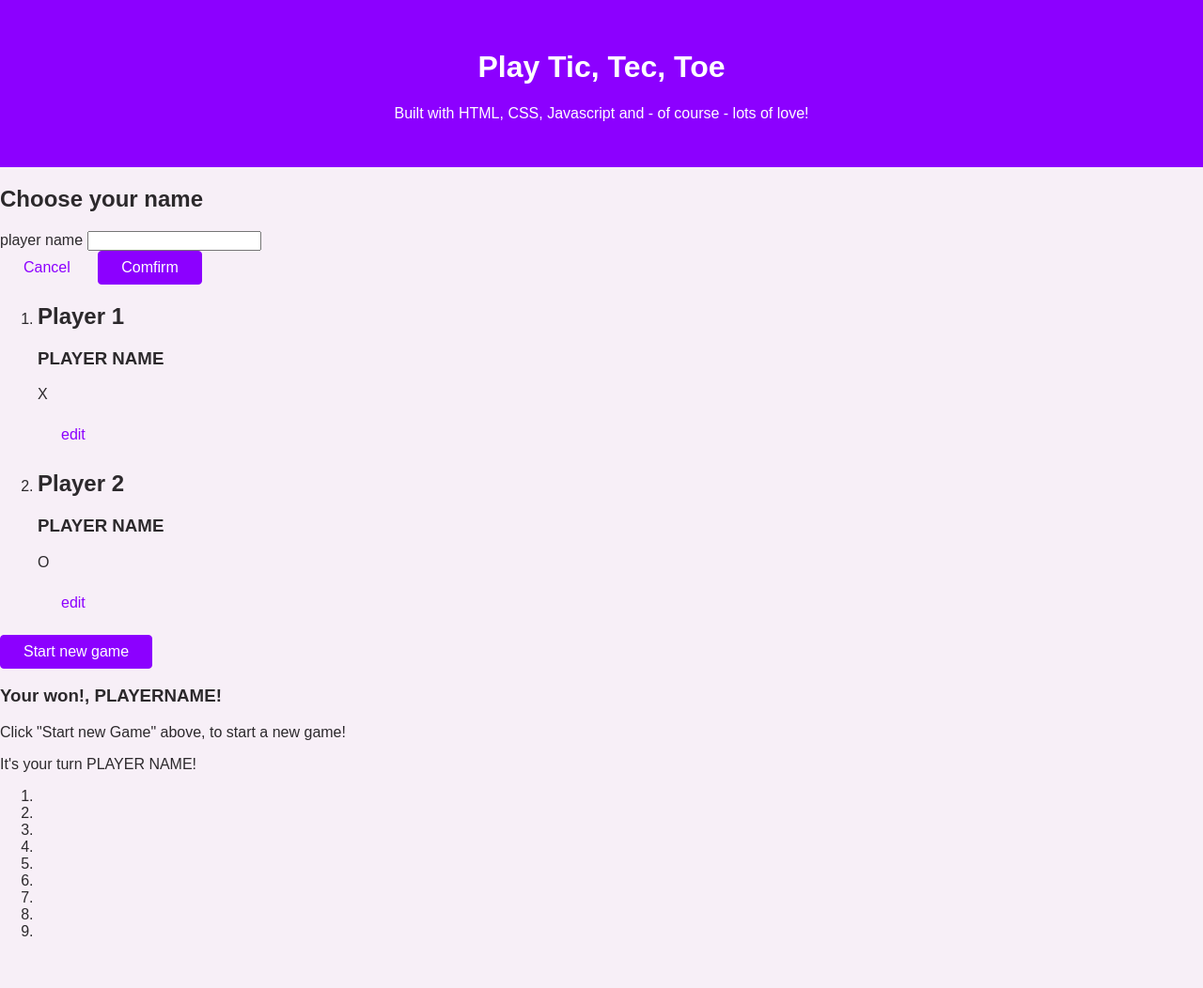
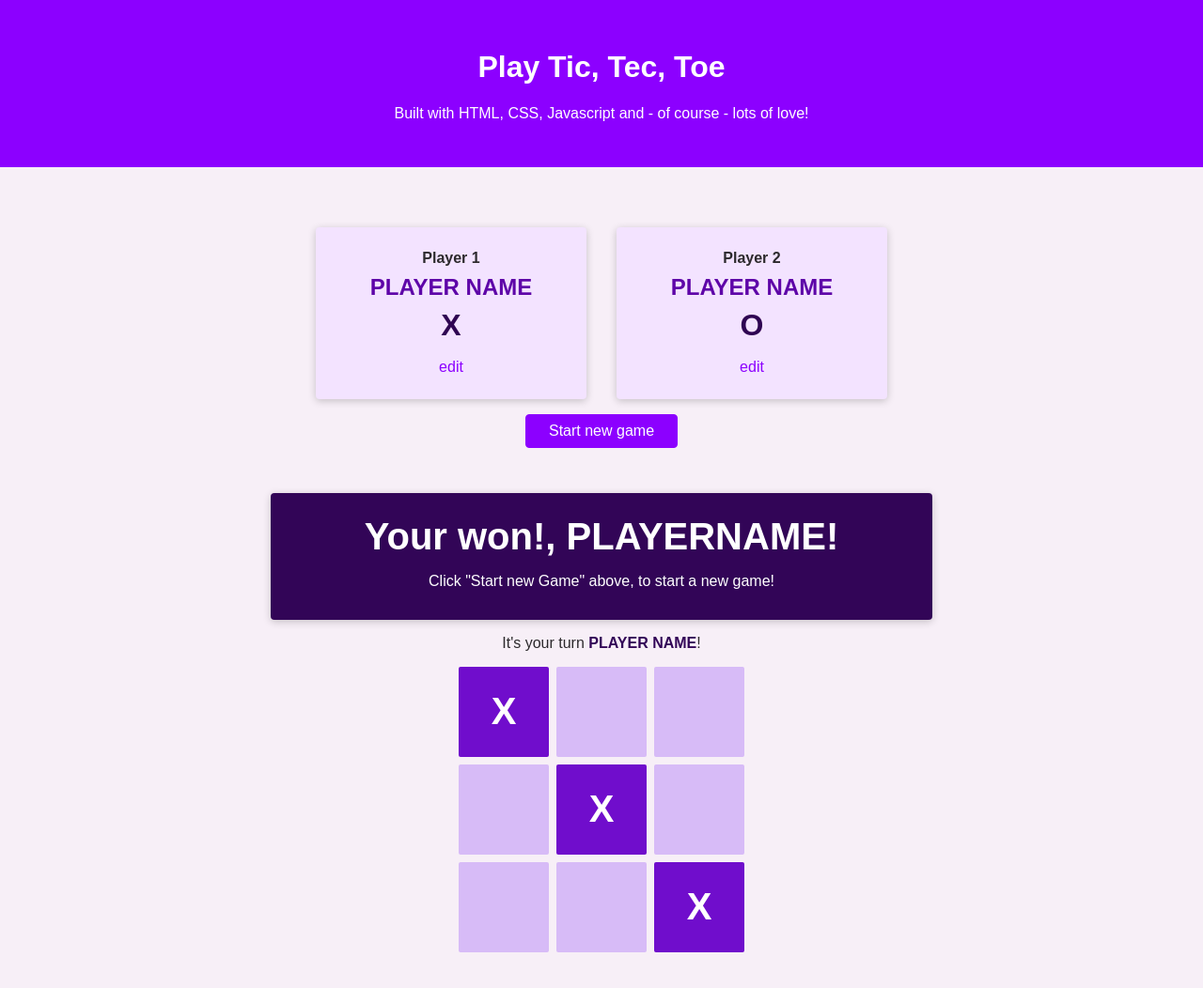
Before and after one commit to kimdozzi/tic-tac-toe, a plain HTML site: page index.html in a window 1280 px wide. Shown: the whole page at 94% size. Before the commit the page ends 1017 px from the top, so only its background shows below. Drawn offline with Linux system fonts and the light colour scheme.

Commit message:
configure css, backdrop, grid and edit function in progress

```diff
--- /dev/null
+++ b/css/configuration.css
@@ -0,0 +1,71 @@
+.config-overlay {
+text-align: center;
+}
+
+.config-overlay h2{
+    margin: 0.5rem 0;
+}
+
+.form-control {
+    margin: 0.5rem 0;
+
+}
+
+.form-control label {
+    display: block;
+    margin-bottom: 0.5rem;
+    font-weight: bold;
+
+}
+
+.form-control input {
+    font:inherit;
+    border: 1px solid rgb(204,204,204);
+    width: 15rem;
+    padding: 0.35rem;
+}
+
+.game-configuration {
+    width: 90%;
+    max-width: 40rem;
+    margin: 3rem auto;
+    text-align: center;
+
+}
+
+.game-configuration ol {
+    list-style: none;
+    margin:0;
+    padding: 0;
+    display: flex;
+
+}
+
+.game-configuration li {
+    margin: 1rem;
+    padding: 1rem;
+    width: 50%;
+
+    background-color: rgb(243,227,255);
+    border-radius: 4px;
+    box-shadow: var(--boxShadow);
+}
+
+.game-configuration h2 {
+    font-size: 1rem;
+    margin: 0.5rem 0;
+}
+
+.game-configuration h3 {
+    font-size: 1.5rem;
+    margin: 0.5rem 0;
+    color: rgb(94,4,168);
+}
+
+.player-symbol {
+    font-size: 2rem;
+    font-weight: bold;
+    color: rgb(47,4,82);
+    margin: 0.5rem 0;
+
+}
--- /dev/null
+++ b/css/game.css
@@ -0,0 +1,65 @@
+.active-game {
+    text-align: center;
+    margin: 2rem 0 5rem 0;
+    /* display: none; */
+
+}
+
+.active-game__play-name {
+    font-weight: bold;
+    color:rgb(50,5,87);
+}
+
+.active-game__game-board {
+    list-style: none;
+    margin: 1rem 0;
+    padding: 0;
+    display: grid;
+    grid-template-columns: repeat(3, 6rem); /* 6rem 6rem 6rem */
+    grid-template-rows: repeat(3, 6rem); /* 6rem 6rem 6rem */
+    justify-content: center;
+    gap: 0.5rem;
+
+}
+
+.active-game__game-board li {
+    background-color: rgb(215,187,247);
+    border-radius: 2px;
+    cursor:pointer;
+    display: flex;
+    justify-content: center;
+    align-items: center;
+    font-size: 2.5rem;
+    font-weight: bold;
+
+}
+
+
+.active-game__game-board li:hover {
+    background-color: rgb(112,13,204);
+
+}
+
+.active-game__game-board li.disabled {
+    background-color: rgb(112,13,204);
+    color:white;
+    cursor: default;
+}
+
+
+.game-over {
+    width: 90%;
+    max-width: 40rem;
+    margin:auto;
+    padding: 1rem 2rem;
+    background-color: rgb(50,5,87);
+    color: white;
+    box-shadow: var(--boxShadow);
+    border-radius: 4px;
+    /* display: none; */
+}
+
+.game-over h3 {
+    font-size: 2.5rem;
+    margin: 0.5rem 0;
+}
--- /dev/null
+++ b/css/overlays.css
@@ -0,0 +1,31 @@
+.modal {
+    position: fixed;
+    top: 20%;
+    left: 5%;
+    width: 90%;
+    background-color: white;
+    padding: 1rem;
+    border-radius: 6px;
+    box-shadow: var(--boxShadow);
+    display: none;
+
+}
+
+#backdrop {
+    position: fixed;
+    top: 0;
+    left: 0;
+    width: 100%;
+    height: 100%;
+    background-color: rgba(0,0,0,0.7);
+    display: none;
+}
+
+
+/* 최소 너비가 48rem일 경우 */
+@media (min-width: 48rem) {
+    .modal {
+        left: calc(50% - 20rem);
+        width: 40rem;
+    }
+}
--- a/styles/styles.css
+++ b/css/styles.css
@@ -1,3 +1,14 @@
+@import "variables.css";
+
+/* Component */
+@import "game.css";
+
+/* Configure Overlay */
+@import "overlays.css";
+@import "configuration.css";
+
+
+
 body {
     margin: 0;
     font-family: 'Open-Sans', sans-serif;
--- /dev/null
+++ b/css/variables.css
@@ -0,0 +1,3 @@
+:root {
+    --boxShadow : 0 2px 8px rgba(0,0,0,0.2);
+}
--- a/index.html
+++ b/index.html
@@ -11,25 +11,32 @@
       href="https://fonts.googleapis.com/css2?family=Open+Sans:wght@400;700&display=swap"
       rel="stylesheet"
     />
-    <link rel="stylesheet" href="styles/styles.css" />
+    <link rel="stylesheet" href="css/styles.css" />
+    <script src="scripts/config.js" defer></script>
+    <script src="scripts/game.js" defer></script>
+    <script src="scripts/app.js" defer></script>
   </head>
   <body>
+    <div id="backdrop"></div>
+
     <header class="main-header">
       <h1>Play Tic, Tec, Toe</h1>
       <p>Built with HTML, CSS, Javascript and - of course - lots of love!</p>
     </header>
     <main>
-      <aside>
+      <aside class="modal config-overlay">
         <!-- 보완할 내용이 있거나 상호작용 요소를 가지고 있을때마다 사용하기 좋은 html 요소 -->
         <h2>Choose your name</h2>
         <form>
-          <div>
+          <div class="form-control">
             <label for="playername">player name</label>
             <input type="text" name="playername" id="playername" />
           </div>
           <div>
-            <button type="button" class="btn btn-alt">Cancel</button>
             <button type="submit" class="btn">Comfirm</button>
+            <button type="button" class="btn btn-alt cancel-config-btn">
+              Cancel
+            </button>
           </div>
         </form>
       </aside>
@@ -39,23 +46,23 @@
             <article>
               <h2>Player 1</h2>
               <h3>PLAYER NAME</h3>
-              <p>X</p>
-              <button class="btn btn-alt">edit</button>
+              <p class="player-symbol">X</p>
+              <button class="btn btn-alt" id="edit-player1-btn">edit</button>
             </article>
           </li>
           <li>
             <article>
               <h2>Player 2</h2>
               <h3>PLAYER NAME</h3>
-              <p>O</p>
-              <button class="btn btn-alt">edit</button>
+              <p class="player-symbol">O</p>
+              <button class="btn btn-alt" id="edit-player2-btn">edit</button>
             </article>
           </li>
         </ol>
         <button class="btn">Start new game</button>
       </section>
       <section class="active-game">
-        <article>
+        <article class="game-over">
           <h3>
             Your won!, <span class="active-game__winner-name">PLAYERNAME</span>!
           </h3>
@@ -65,18 +72,18 @@
           It's your turn
           <span class="active-game__play-name">PLAYER NAME</span>!
         </p>
-        <ol>
-          <li></li>
+        <ol class="active-game__game-board">
+          <li class="disabled">X</li>
           <li></li>
           <li></li>
 
           <li></li>
-          <li></li>
+          <li class="disabled">X</li>
           <li></li>
 
           <li></li>
           <li></li>
-          <li></li>
+          <li class="disabled">X</li>
         </ol>
       </section>
     </main>
--- /dev/null
+++ b/scripts/app.js
@@ -0,0 +1,14 @@
+const PlayerConfigOverlayElement = document.querySelector(".config-overlay");
+const backdropElement = document.querySelector("#backdrop");
+
+const editPlyaer1BtnElement = document.querySelector("#edit-player1-btn");
+const editPlyaer2BtnElement = document.querySelector("#edit-player2-btn");
+const cancelConfigBtnElement = document.querySelector(".cancel-config-btn");
+
+// A 파일에 있는 함수나 상수를 정의하면 B 파일에서도 사용할 수가 있다.
+// 중요한 건 정의된 순서 !
+editPlyaer1BtnElement.addEventListener("click", openPlayConfig); // Config.js 에서 함수 구성 & app.js에서 받음
+editPlyaer2BtnElement.addEventListener("click", openPlayConfig);
+
+cancelConfigBtnElement.addEventListener("click", closePlayerConfig);
+backdropElement.addEventListener("click", closePlayerConfig);
--- /dev/null
+++ b/scripts/config.js
@@ -0,0 +1,9 @@
+function openPlayConfig() {
+  PlayerConfigOverlayElement.style.display = "block";
+  backdropElement.style.display = "block";
+}
+
+function closePlayerConfig() {
+  PlayerConfigOverlayElement.style.display = "none";
+  backdropElement.style.display = "none";
+}
```
Also changed, not shown: scripts/game.js (added).
